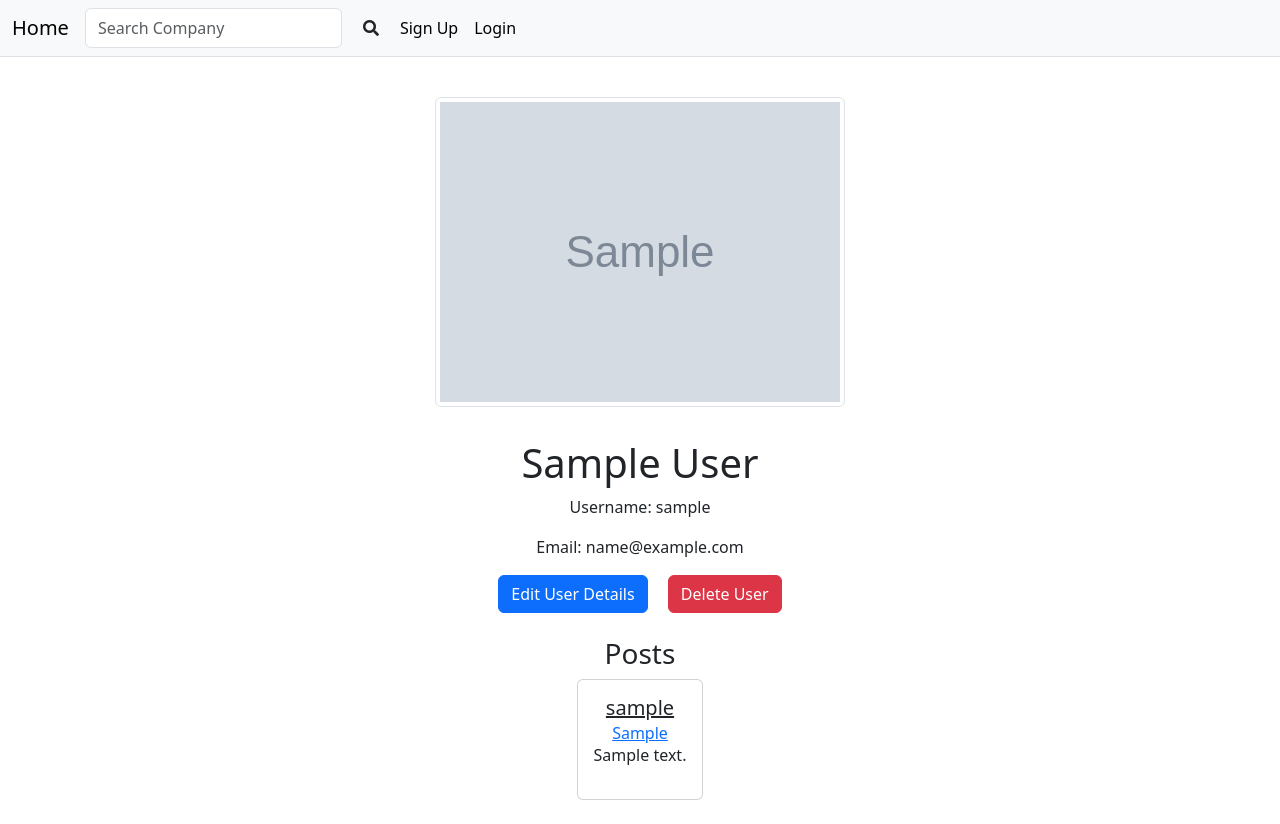
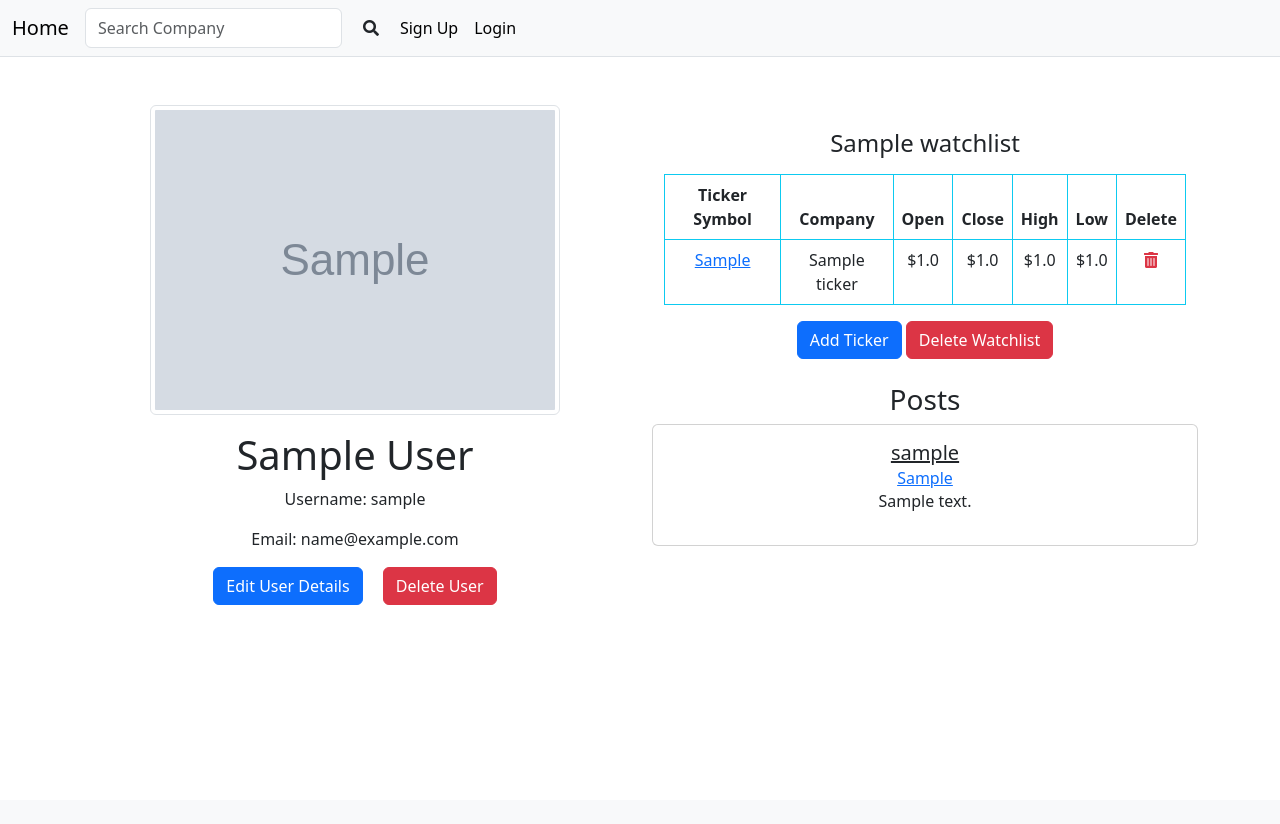
Before and after one commit to joshrubalcava/stock-market-app, a Flask app: template templates/users/show.html in a window 1280 px wide. After the commit the page ends 605 px from the top, so only its background shows below. Run offline with Flask 3, Linux system fonts and the light colour scheme; the template is opened without the code that fills it: values that come from a table or form of the project are taken from there, others are empty; tables that the repository leaves empty hold one stand-in row (values such as "Sample post"); grey boxes marked "Sample" are stand-in pictures; style sheets or scripts are compiled from the project's sources; some libraries are stand-ins or nearby versions.

Commit message:
added watchlist functionality and made minor changes to the UI

```diff
--- a/app.py
+++ b/app.py
@@ -1,9 +1,9 @@
 from flask import Flask, session, render_template, redirect, g, flash, request
 from flask_debugtoolbar import DebugToolbarExtension
-from models import db, connect_db, User, Ticker, Post, Watchlist, UserWatchlist
-from forms import UserAddForm, UserLoginForm, EditUserForm, AddPost, EditPost
+from models import db, connect_db, User, Ticker, Post, Watchlist
+from forms import UserAddForm, UserLoginForm, EditUserForm, AddPost, EditPost, CreateWatchlist
 from sqlalchemy.exc import IntegrityError
-from get_data import get_main_indices, get_news_articles, get_ticker_details, get_news_for_ticker
+from get_data import get_main_indices, get_news_articles, get_ticker_details, get_news_for_ticker, get_watchlist_ticker_data
 
 CURR_USER_KEY = "curr_user"
 
@@ -57,13 +57,12 @@ def show_home_page():
 
     news = get_news_articles()
 
-    if not g.user:
-        watchlists = None
+    if g.user:
+        watchlist = Watchlist.query.filter_by(user_id=g.user.id)
     else:
-        watchlists = Watchlist.query.filter_by(user_id=g.user.id).all()
-        print(watchlists)
+        watchlist = None
 
-    return render_template('home.html', indices=indices_data, news=news, watchlists=watchlists)
+    return render_template('home.html', indices=indices_data, news=news, watchlist=watchlist)
 
 
 @app.route('/signup', methods=['GET', 'POST'])
@@ -140,14 +139,23 @@ def logout():
 def user_show(user_id):
     """ Show User Profile """
 
+    if not g.user.id:
+        flash('Unauthorized Access')
+        return redirect('/')
+
     user = User.query.get_or_404(user_id)
+
+    if Watchlist.query.filter_by(user_id=user_id).first() == None:
+        watchlist = None
+    else:
+        watchlist = Watchlist.query.filter_by(user_id=g.user.id)
 
     if Post.query.filter_by(user_id=user_id).first() == None:
         posts = None
     else:
         posts = Post.query.filter_by(user_id=user_id)
 
-    return render_template('users/show.html', user=user, posts=posts)
+    return render_template('users/show.html', user=user, posts=posts, watchlist=watchlist)
 
 
 
@@ -155,7 +163,7 @@ def user_show(user_id):
 def edit_user(user_id):
     """ Edit user information """
 
-    if g.user.id != user_id:
+    if not g.user:
         flash('Unauthorized Access', 'danger')
         return redirect('/')
 
@@ -179,6 +187,11 @@ def edit_user(user_id):
 def delete_user(user_id):
     """ Delete user account from database """
 
+    if not g.user:
+        flash('Unauthorized Access')
+        return redirect('/')
+
+
     user = User.query.get_or_404(user_id)
 
     db.session.query(Post).filter(Post.user_id==user_id).delete()
@@ -192,6 +205,15 @@ def delete_user(user_id):
 
 ##############################################################################
 # General ticker routes:
+
+@app.route('/tickers')
+def show_all_tickers():
+    """ Shows all tickers and allows a user to search the list """
+
+    tickers = Ticker.query.all()
+
+    return render_template('tickers/list.html', tickers=tickers)
+
 
 @app.route('/tickers/search')
 def show_stock_list():
@@ -258,7 +280,7 @@ def edit_post(ticker_name, post_id):
 
     form = EditPost(obj=post)
 
-    if g.user.id != post.user_id:
+    if not g.user:
         flash('Unauthorized Access', 'danger')
         return redirect(f'/tickers/{ticker_name}')
 
@@ -281,7 +303,7 @@ def delete_post(ticker_name, post_id):
 
     post = Post.query.get_or_404(post_id)
 
-    if g.user.id != post.user_id:
+    if not g.user:
         flash('Unauthorized Access')
         return redirect(f'/tickers/{ticker_name}')
 
@@ -293,3 +315,65 @@ def delete_post(ticker_name, post_id):
 
 ##############################################################################
 # General watchlist routes:
+
+@app.route('/watchlists/<ticker_id>/add', methods=['GET', 'POST'])
+def create_or_update_watchlist(ticker_id):
+    """
+    Creates a new watchlist if no watchlist is already created and adds stocks to watchlist if the user already has a watchlist
+    """
+
+    if not g.user.id:
+        flash('Unauthorized Access')
+        return redirect('/tickers')
+
+    form = CreateWatchlist()
+    ticker = Ticker.query.get_or_404(ticker_id)
+    ticker_details = get_watchlist_ticker_data(ticker_id)
+
+    if Watchlist.query.filter_by(user_id=g.user.id).first() == None:
+        if form.validate_on_submit():
+            new_watchlist = Watchlist(name=form.name.data or Watchlist.name.default.arg, ticker=ticker.ticker, open=ticker_details['open'], close=ticker_details['close'], high=ticker_details['high'], low=ticker_details['low'], user_id=g.user.id)
+
+            db.session.add(new_watchlist)
+            db.session.commit()
+            flash(f'Watchlist created!', 'success')
+            return redirect(f'/users/{g.user.id}')
+
+        else:
+            return render_template('watchlists/new.html', form=form)
+    else:
+        watchlist = Watchlist.query.filter_by(user_id=g.user.id).first()
+        add_ticker_to_watchlist = Watchlist(name=watchlist.name, ticker=ticker.ticker, open=ticker_details['open'], close=ticker_details['close'], high=ticker_details['high'], low=ticker_details['low'], user_id=g.user.id)
+
+        db.session.add(add_ticker_to_watchlist)
+        db.session.commit()
+        flash(f'{ticker.ticker} added to {watchlist.name}!', 'success')
+        return redirect('/tickers')
+
+
+
+@app.route('/watchlists/<ticker_id>/delete', methods=['POST'])
+def delete_watchlist_ticker(ticker_id):
+    """ Delete a ticker from the watchlist """
+
+    if not g.user.id:
+        flash('Unauthorized Access')
+        return redirect('/')
+
+    watchlist_item = Watchlist.query.get_or_404(ticker_id)
+
+    db.session.delete(watchlist_item)
+    db.session.commit()
+
+    return redirect(f'/users/{g.user.id}')
+
+
+@app.route('/watchlists/delete', methods=['POST'])
+def delete_watchlist():
+    """ Delete user watchlist """
+
+    Watchlist.query.filter_by(user_id=g.user.id).delete()
+
+    db.session.commit()
+
+    return redirect(f'/users/{g.user.id}')
--- a/forms.py
+++ b/forms.py
@@ -34,3 +34,8 @@ class EditPost(FlaskForm):
   """ Edit Post """
 
   content = TextAreaField('Enter new post', validators=[Length(min=10)])
+
+class CreateWatchlist(FlaskForm):
+  """ Create new user watchlist """
+
+  name = StringField('Watchlist Name', validators=[Optional()])
--- /dev/null
+++ b/static/scripts/show_user.js
@@ -0,0 +1,12 @@
+$deleteWatchlistItem = $('.delete-watchlist-item');
+
+const handleWatchlistItemDelete = (evt) => {
+  evt.preventDefault();
+
+  id = $itemId = $(this).data('id');
+  console.log(id);
+
+  $('.id').remove()
+};
+
+$deleteWatchlistItem.submit(handleWatchlistItemDelete);
--- /dev/null
+++ b/static/stylesheets/base.scss
@@ -0,0 +1,5 @@
+* {
+  margin: 0;
+  padding: 0;
+  box-sizing: border-box;
+}
--- a/static/stylesheets/home.scss
+++ b/static/stylesheets/home.scss
@@ -0,0 +1,4 @@
+.container-div {
+  display: flex;
+  justify-content: center;
+}
--- a/templates/base.html
+++ b/templates/base.html
@@ -5,6 +5,8 @@
   <meta http-equiv="X-UA-Compatible" content="IE=edge">
   <meta name="viewport" content="width=device-width, initial-scale=1.0">
   <title>{% block title %}{% endblock %}</title>
+  <link rel="stylesheet" href="/static/stylesheets/base.scss">
+  {% block stylesheet %}{% endblock %}
   <link href="https://cdn.jsdelivr.net/npm/bootstrap@5.3.0/dist/css/bootstrap.min.css" rel="stylesheet" integrity="sha384-9ndCyUaIbzAi2FUVXJi0CjmCapSmO7SnpJef0486qhLnuZ2cdeRhO02iuK6FUUVM" crossorigin="anonymous">
   <script defer src="https://cdn.jsdelivr.net/npm/bootstrap@5.3.0/dist/js/bootstrap.bundle.min.js" integrity="sha384-geWF76RCwLtnZ8qwWowPQNguL3RmwHVBC9FhGdlKrxdiJJigb/j/68SIy3Te4Bkz" crossorigin="anonymous"></script>
 
@@ -12,8 +14,7 @@
 
   <link rel="stylesheet"
         href="https://use.fontawesome.com/releases/v5.3.1/css/all.css">
-  <link rel="stylesheet" href="base.scss">
-  {% block stylesheet %}{% endblock %}
+
   <link rel="stylesheet"
         href="https://use.fontawesome.com/releases/v5.3.1/css/all.css">
 
@@ -32,6 +33,9 @@
               <input class="form-control me-2" type="search" placeholder="Search Company" aria-label="Search" name="ticker" maxlength="5">
               <button class="btn btn-default" type="submit"><span class="fa fa-search"></span></button>
             </form>
+            <li class="nav-item">
+              <a class="nav-link active" href="/tickers">Tickers</a>
+            </li>
             <li class="nav-item">
               <a class="nav-link active" href="/users/{{g.user.id}}">{{g.user.first_name.capitalize()}}</a>
             </li>
@@ -66,5 +70,6 @@
     {% endwith %}
   </div>
   {% block content %}{% endblock %}
+  {% block script %}{% endblock %}
 </body>
 </html>
--- a/templates/tickers/ticker_details.html
+++ b/templates/tickers/ticker_details.html
@@ -77,7 +77,7 @@
                         </footer>
                       {% endif %}
                     </blockquote>
-                    <a href="{{article.url}}" class="mt-2 btn btn-primary">Go to Article</a>
+                    <a href="{{article.url}}" target="_blank" class="mt-2 btn btn-primary">Go to Article</a>
                   </div>
                 </div>
               {% endfor %}
--- a/templates/users/show.html
+++ b/templates/users/show.html
@@ -3,10 +3,10 @@
 {% block title %} {{user.username}} {% endblock %}
 
 {% block content %}
-  <div class="container d-flex flex-column align-items-center">
-    <div class="m-3 d-flex flex-column align-items-center">
+  <div class="container text-center">
+    <div class="row">
+      <div class="mt-4 col">
         <img src="{{user.image_url}}" alt="user-profile-picture" class="mb-3 img-thumbnail">
-    </div>
         <h1>{{user.first_name.capitalize()}} {{user.last_name.capitalize()}}</h1>
         <p>Username: {{user.username}}</p>
         <p>Email: {{user.email}}</p>
@@ -16,6 +16,60 @@
             <button class="btn btn-danger">Delete User</button>
           </form>
         </div>
+      </div>
+      <div class="col">
+        {% if watchlist %}
+          <div class="mt-4 container d-flex justify-content-center">
+            <div class="w-80 table-responsive">
+              <table class="table table-bordered border-info border-2">
+                {% if watchlist[0] %}
+                  <h4 class="mt-4 mb-3 text-center">{{watchlist[0].name}}</h4>
+                {% endif %}
+                <thead>
+                  <tr>
+                    <th class="col">Ticker Symbol</th>
+                    <th class="col">Company</th>
+                    <th class="col">Open</th>
+                    <th class="col">Close</th>
+                    <th class="col">High</th>
+                    <th class="col">Low</th>
+                    <th class="col">Delete</th>
+                  </tr>
+                </thead>
+                <tbody>
+                  {% for list in watchlist %}
+                    <tr class="{{list.id}}">
+                      <td><a href="/tickers/{{list.ticker}}">{{list.ticker}}</a></td>
+                      <td>{{list.tickers.name}}</td>
+                      <td>${{list.open}}</td>
+                      <td>${{list.close}}</td>
+                      <td>${{list.high}}</td>
+                      <td>${{list.low}}</td>
+                      <td>
+                        <form>
+                          <button class="delete-watchlist-item link-danger" formaction="/watchlists/{{list.id}}/delete" formmethod="POST" style="border: none; background: none;" data-id="{{list.id}}">
+                            <i class="fas fa-trash-alt"></i>
+                          </button>
+                        </form>
+                      </td>
+                    </tr>
+                  {% endfor %}
+                </tbody>
+              </table>
+            </div>
+          </div>
+          <form action="/watchlists/delete" method="POST">
+            <a class="btn btn-primary">Add Ticker</a>
+            <button class="btn btn-danger" type="submit">Delete Watchlist</button>
+          </form>
+        {% else %}
+          <div class="mt-4 container d-flex justify-content-center">
+            <div class="w-80 table-responsive">
+              <h3>No Watchlist Created</h3>
+              <p>Start a watchlist by searching for a <a class="link-primary link-offset-2 link-underline-opacity-25 link-underline-opacity-100-hover" href="/tickers">ticker</a>!</p>
+            </div>
+          </div>
+        {% endif %}
         <div class="my-4">
           {% if posts %}
             <h3 class="text-center">Posts</h3>
@@ -43,4 +97,10 @@
           {% endif %}
         </div>
       </div>
+    </div>
+  </div>
 {% endblock %}
+
+{% block script %}
+  <script src="/static/scripts/show_user.js"></script>
+{% endblock %}
```
Also changed, not shown: get_data.py (+21 -2 lines), models.py (+12 -19 lines), seed.py (+13 -15 lines), templates/home.html (+45 -16 lines), templates/tickers/list.html (+10 -1 lines), templates/watchlists/new.html (added, +23 -0 lines). Lines whose indentation alone changed are shown as unchanged.
